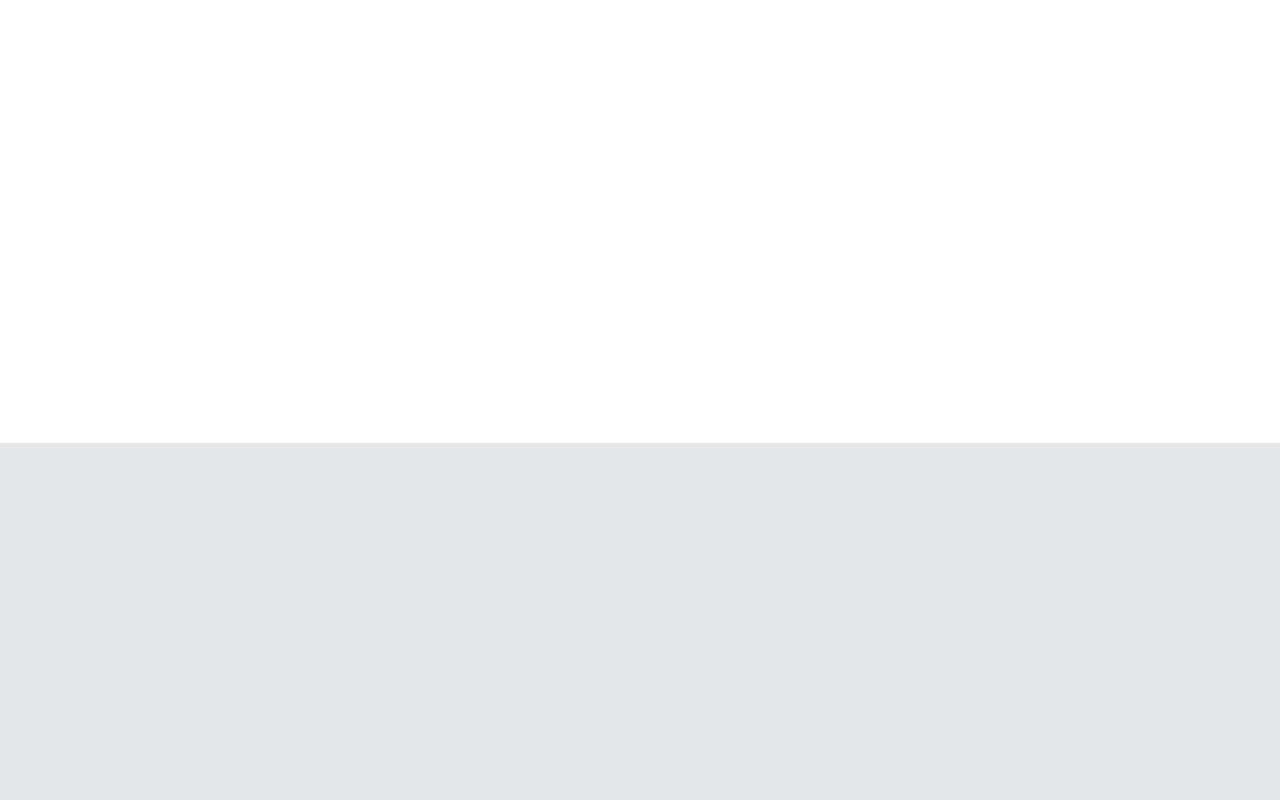
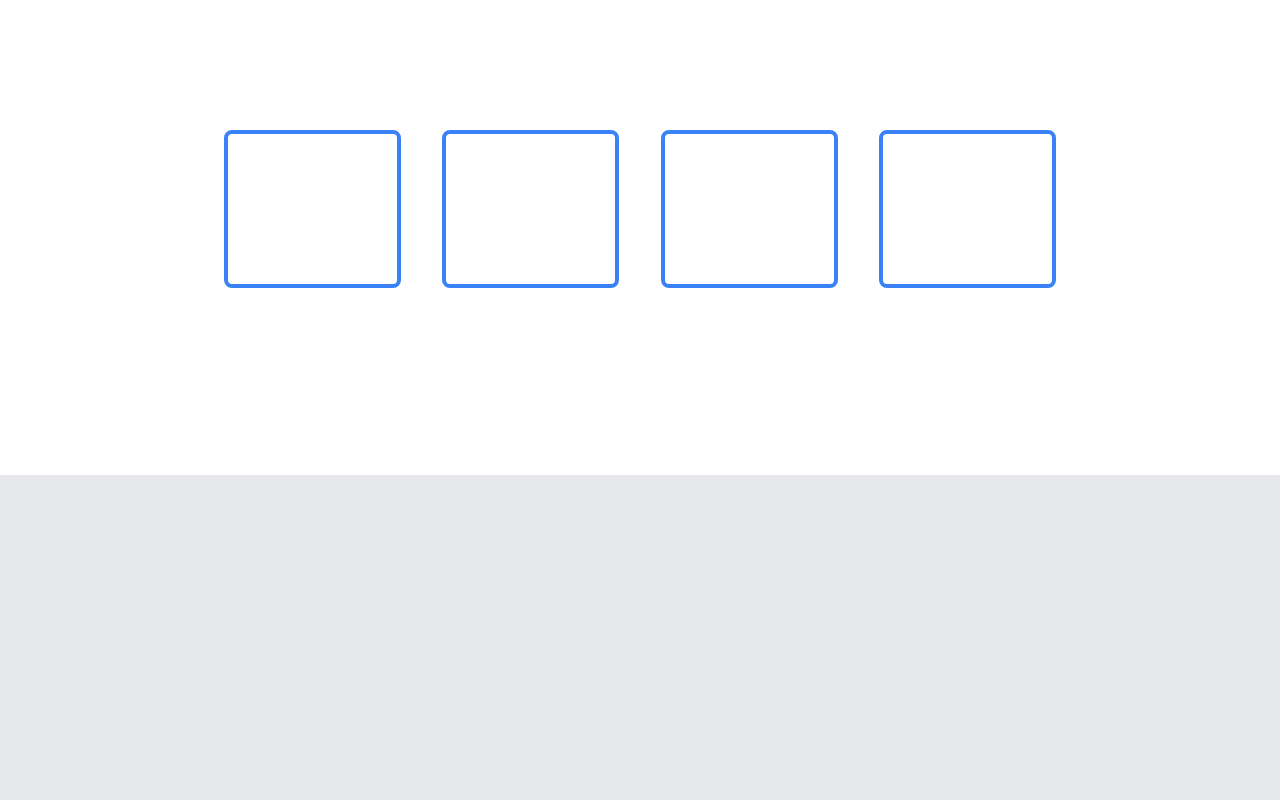
Before and after one commit to BurgerMan90001/landing-page, a plain HTML site: page index.html in a window 1280 px wide. Shown: the part 640-1440 px from the top of the page. Drawn offline with Linux system fonts and the light colour scheme.

Commit message:
add info-image-container and info-image styles

```diff
--- a/assets/main.css
+++ b/assets/main.css
@@ -15,6 +15,28 @@ header {
 
   padding: 16px;
   background-color: var(--navy-blue);
+}
+.random-info-section {
+  display: flex;
+  background-color: white;
+
+  padding: 16px;
+}
+.info-image-container {
+  display: flex;
+  justify-content: space-around;
+  align-items: center;
+
+  margin: auto;
+  gap: 5%;
+}
+.info-image {
+  border: 4px solid var(--light-blue);
+  border-radius: 8px;
+
+  height: 150px;
+  width: 200px;
+  flex: auto;
 }
 footer {
   height: 50px;
@@ -42,6 +64,7 @@ footer {
 }
 .call-to-action-section {
   display: flex;
+  background-color: white;
 }
 section {
   height: 500px;
@@ -77,6 +100,7 @@ body {
   font-family: "Roboto", sans-serif;
   /* default text color */
   color: white;
+  background-color: var(--navy-blue);
 
   font-family: "Roboto", "Times New Roman", Times, serif;
 }
--- a/index.html
+++ b/index.html
@@ -35,22 +35,17 @@
           <div class="image-placeholder flex-center">this is a placeholder</div>
         </div>
       </section>
-      <section class="random-informaion-section">
-
-        <div class="info-image">
-
-        </div>
-        <div class="info-image">
-
-        </div>
-        <div class="info-image">
-
-        </div>
-        <div class="info-image">
-
+      <section class="random-info-section">
+        <div class="info-image-container">
+          <div class="info-image"></div>
+          <div class="info-image"></div>
+          <div class="info-image"></div>
+          <div class="info-image"></div>
         </div>
       </section>
-      <section class="quote-section"></section>
+      <section class="quote-section">
+        <div class="quote"></div>
+      </section>
       <section class="call-to-action-section"></section>
       <footer><p class="footer-text">Some text</p></footer>
     </div>
```
